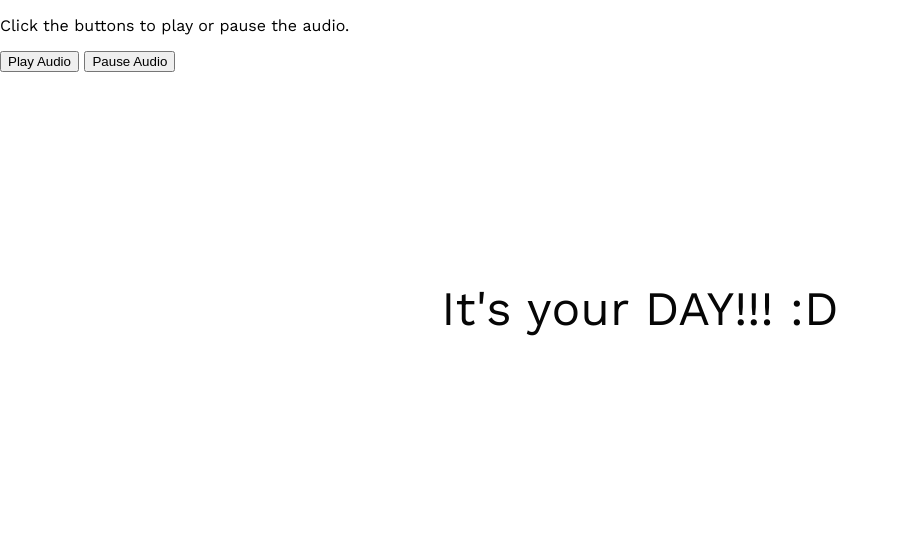
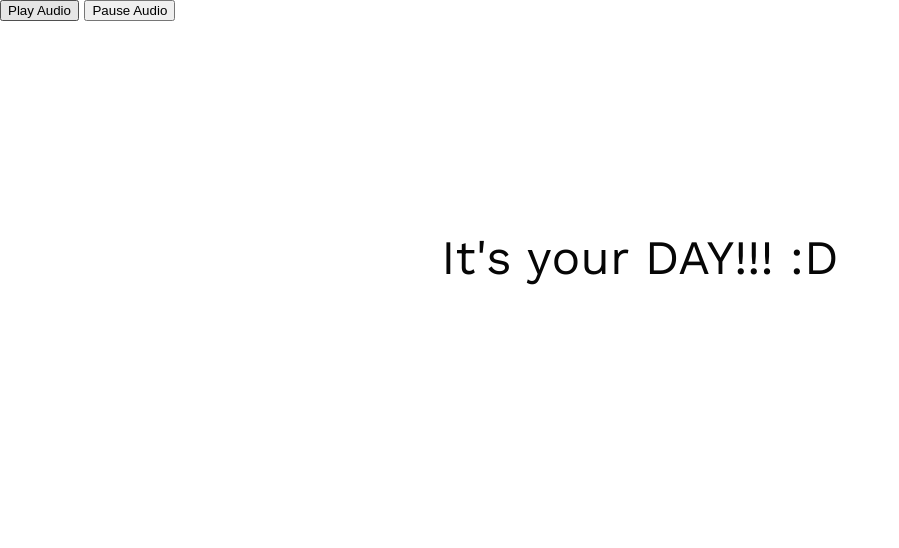
Before and after one commit to leohoccode/booo, a website: page index.html in a window 1280 px wide. Shown: the whole page, without its empty margins (0-899 px from the left). Drawn offline with nearby package versions, Linux system fonts and the light colour scheme.

Commit message:
Update index.html

```diff
--- a/index.html
+++ b/index.html
@@ -6,8 +6,6 @@
   <source src="hbd.mp3" type="audio/mpeg">
   Your browser does not support the audio element.
 </audio>
-
-<p>Click the buttons to play or pause the audio.</p>
 
 <button onclick="playAudio()" type="button">Play Audio</button>
 <button onclick="pauseAudio()" type="button">Pause Audio</button>
```
